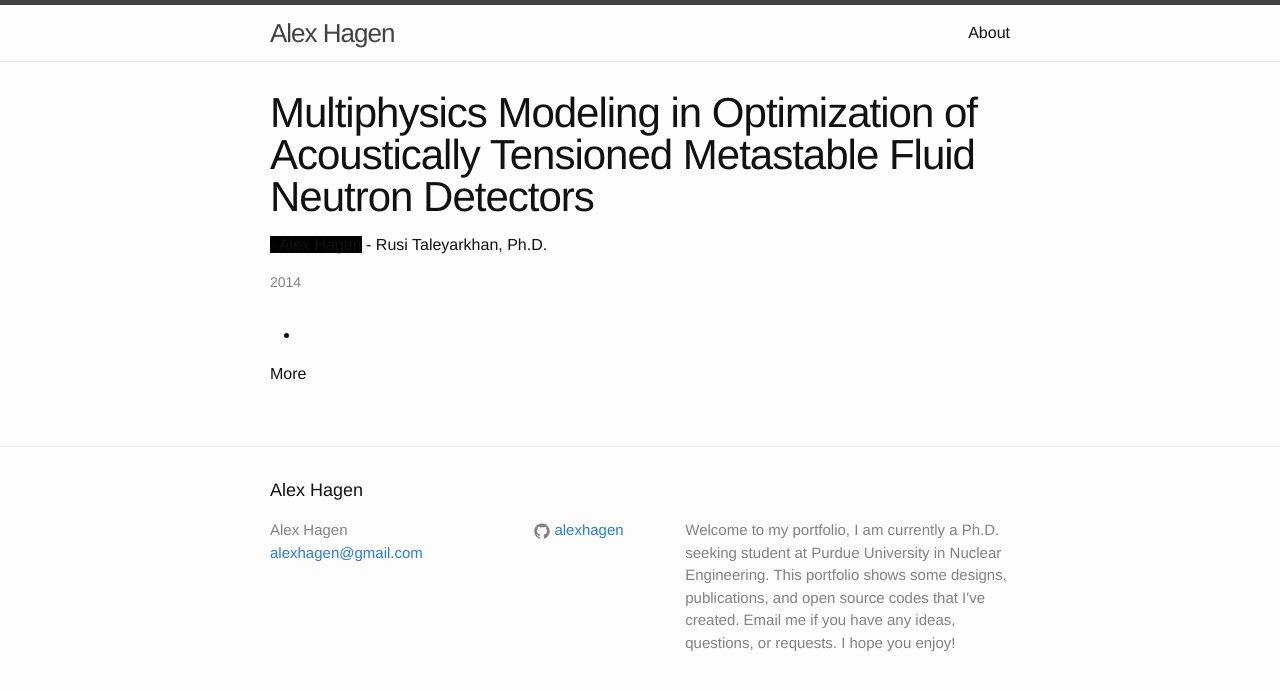
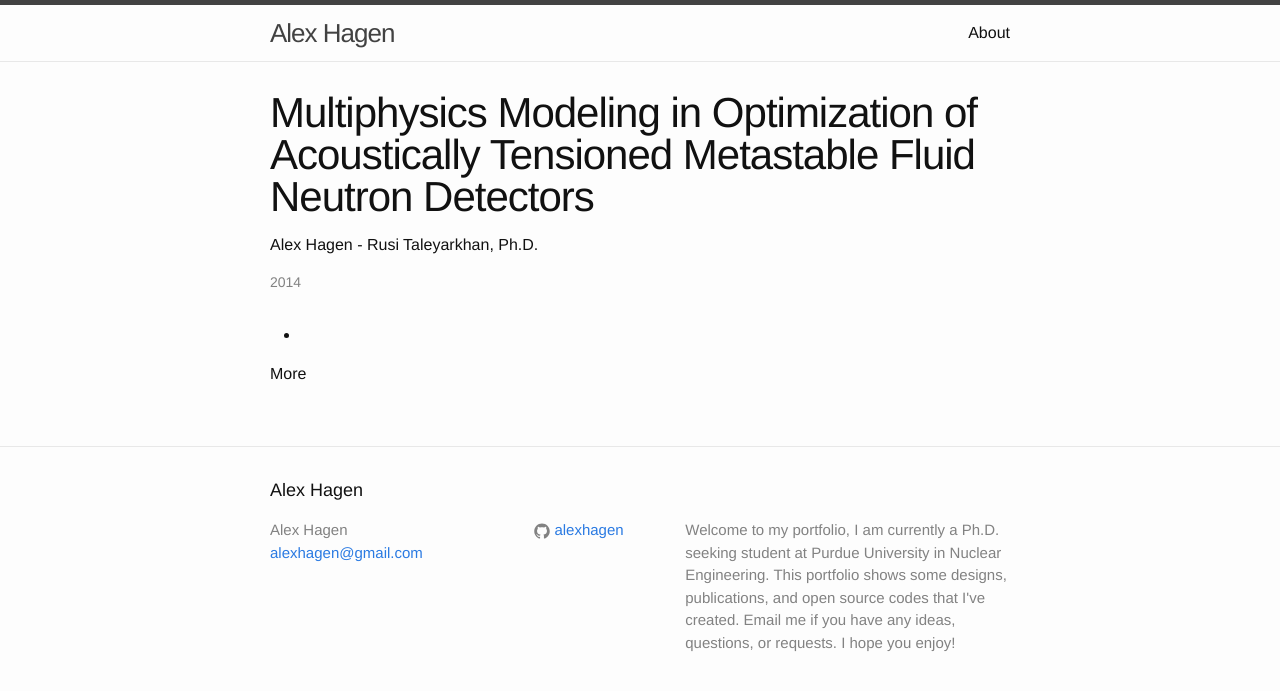
Before and after one commit to alexhagen/alexhagen.github.io, a Jekyll site: the page built from _posts/2014-08-15-multiphysics-modeling-in-optimization-of-acoustically-tensioned-metastable-fluid-neutron-detectors.markdown, in a window 1280 px wide. Shown: the top 691 px of the page. Built offline with Jekyll 4.4.1, drawn with Linux system fonts in a browser that asks for light colours.

Commit message:
working on author list

```diff
--- a/_sass/_layout.scss
+++ b/_sass/_layout.scss
@@ -194,8 +194,8 @@
  .publication-author-list span:before {
     content: " - ";
  }
- .publication-author:first-child {
-    background-color:black;
+ .publication-author:first-child:before {
+    content: "";
  }
 
 
```
